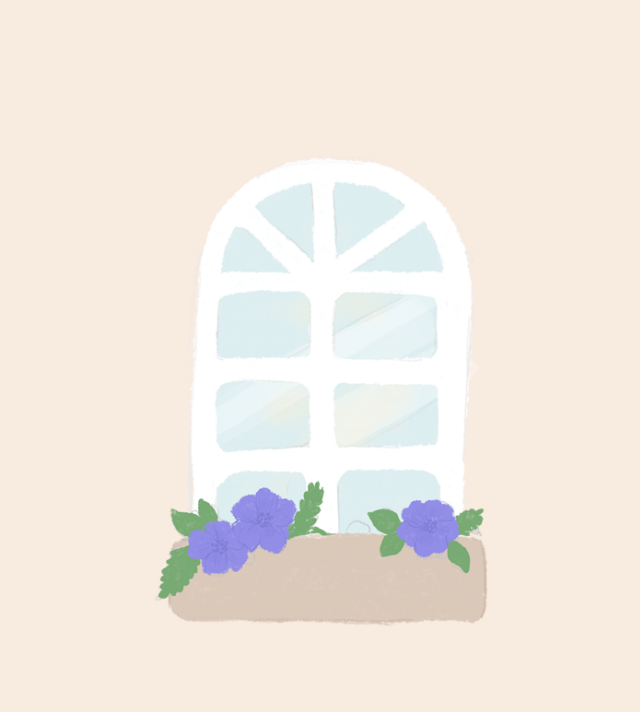
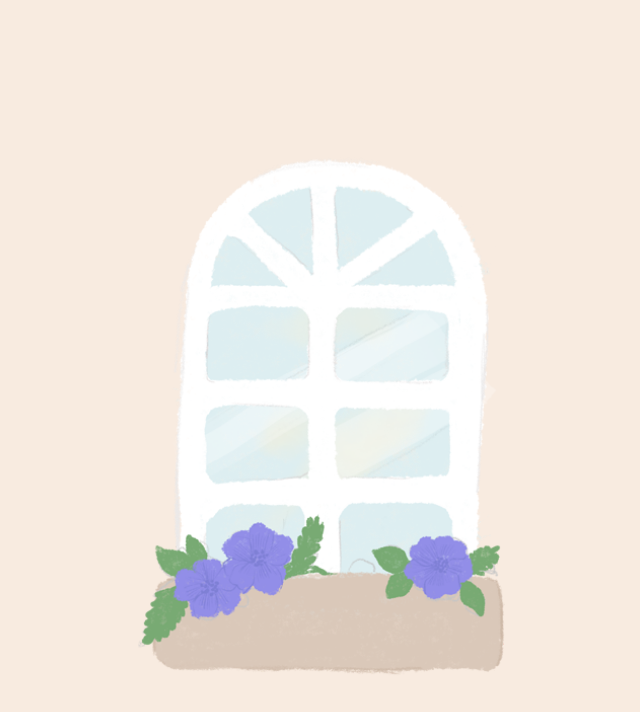
Before and after one commit to ddoyaa/flower_pot, a plain HTML site: page index.html in a window 1536 px wide. Shown: the whole page, without its empty margins (446-1086 px from the left). Drawn offline with Linux system fonts and the light colour scheme.

Commit message:
Add files via upload

```diff
--- a/index.html
+++ b/index.html
@@ -99,7 +99,7 @@ header {margin-top: 0;}
 
 @media screen and (min-width : 1500px ){/*min-width ~~이상일 때, max-width ~~이하일때*/
     #flower{
-        width: 70%;
+        width: 40%;
 		margin-top:100px; float:left; margin-left: 30px;/*뷰포트 너비가 500px보다 작을 때 원하는 이미지 크기 넣기*/
     }
 
@@ -134,7 +134,7 @@ body  {background-color: #f8ebe0;
 <br>
 
 <div id="flower">
-     <a href="load.html"><img src="door.png" width="50%" ></a>
+     <a href="load.html"><img src="door.png" width="55%" ></a>
          </div>
 
 
```
